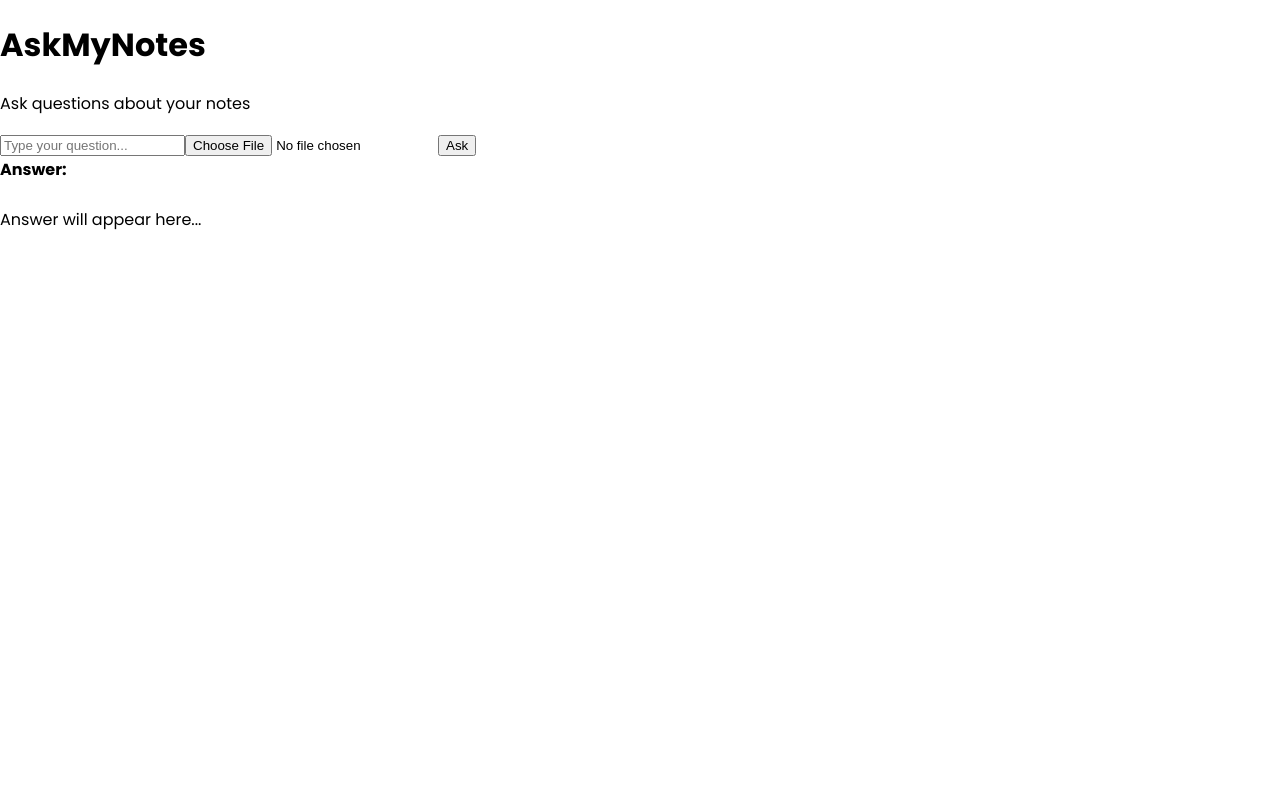
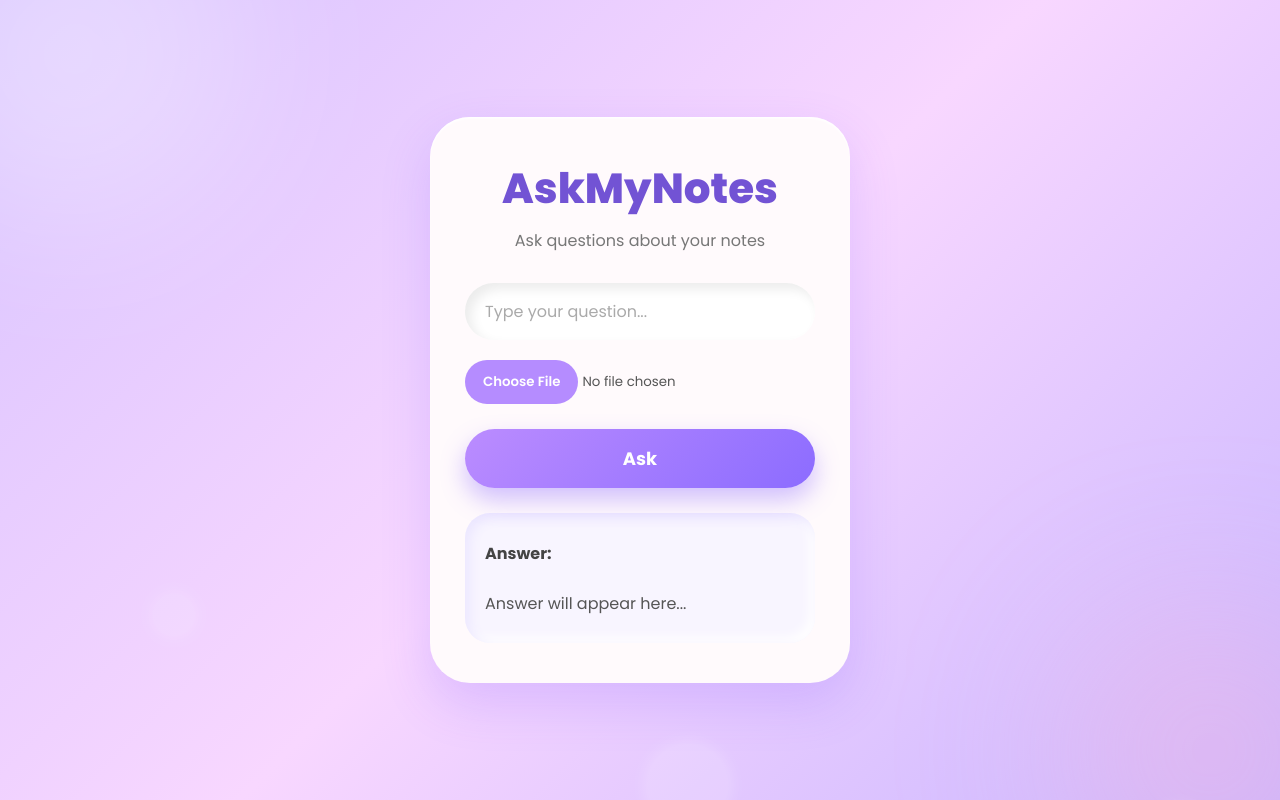
Before and after one commit to meghanamahendarkar-maker/askmynotes_new, a React (Vite) app in the folder frontend/: page / in a window 1280 px wide. Built offline with nearby package versions, Linux system fonts and the light colour scheme; no server answers.

Commit message:
Fix App.jsx and CSS with bubbles

```diff
--- a/frontend/src/App.css
+++ b/frontend/src/App.css
@@ -1,3 +1,48 @@
+/* Google Font */
+@import url('https://fonts.googleapis.com/css2?family=Poppins:wght@300;400;500;600;700;800&display=swap');
+
+* {
+  margin: 0;
+  padding: 0;
+  box-sizing: border-box;
+}
+
+.page {
+  min-height: 100vh;
+  display: flex;
+  justify-content: center;
+  align-items: center;
+  background: linear-gradient(135deg, #d8c3ff, #f8d7ff, #c9b6ff);
+  overflow: hidden;
+  position: relative;
+  font-family: 'Poppins', sans-serif;
+}
+
+/* Background Blur Circles */
+.page::before {
+  content: "";
+  position: absolute;
+  width: 350px;
+  height: 350px;
+  background: #ffffff55;
+  border-radius: 50%;
+  top: -120px;
+  left: -100px;
+  filter: blur(80px);
+}
+
+.page::after {
+  content: "";
+  position: absolute;
+  width: 300px;
+  height: 300px;
+  background: #ffb6d955;
+  border-radius: 50%;
+  bottom: -100px;
+  right: -80px;
+  filter: blur(80px);
+}
+
 /* Floating Bubbles */
 .bubbles {
   position: fixed;
@@ -101,3 +146,181 @@
     opacity: 0;
   }
 }
+
+/* Card */
+.container {
+  width: 420px;
+  background: #fffafc;
+  border-radius: 40px;
+  padding: 40px 35px;
+  box-shadow:
+    0 20px 50px rgba(119, 72, 255, .18),
+    inset 0 2px 2px rgba(255, 255, 255, .9);
+  text-align: center;
+  position: relative;
+  z-index: 1;
+}
+
+.container h1 {
+  color: #7253d4;
+  font-size: 42px;
+  font-weight: 800;
+  font-family: 'Poppins', sans-serif;
+}
+
+.container p {
+  color: #777;
+  margin-top: 8px;
+  margin-bottom: 30px;
+  font-family: 'Poppins', sans-serif;
+}
+
+/* Question Input */
+.question-input {
+  width: 100%;
+  padding: 16px 20px;
+  border: none;
+  border-radius: 50px;
+  margin-bottom: 20px;
+  background: #ffffff;
+  box-shadow:
+    inset 6px 6px 12px #ececec,
+    inset -6px -6px 12px #ffffff;
+  outline: none;
+  font-size: 16px;
+  color: #444;
+  font-family: 'Poppins', sans-serif;
+}
+
+.question-input::placeholder {
+  color: #aaa;
+}
+
+/* File Input */
+.file-input {
+  width: 100%;
+  margin-bottom: 25px;
+  color: #555;
+  font-family: 'Poppins', sans-serif;
+}
+
+.file-input::file-selector-button {
+  border: none;
+  background: #b58cff;
+  color: white;
+  padding: 12px 18px;
+  border-radius: 25px;
+  cursor: pointer;
+  font-weight: 600;
+  transition: .3s;
+  font-family: 'Poppins', sans-serif;
+}
+
+.file-input::file-selector-button:hover {
+  background: #9c6dff;
+}
+
+/* Ask Button */
+button {
+  width: 100%;
+  border: none;
+  padding: 16px;
+  border-radius: 50px;
+  background: linear-gradient(135deg, #bb8cff, #8c6cff);
+  color: white;
+  font-size: 18px;
+  font-weight: 700;
+  cursor: pointer;
+  transition: .35s;
+  box-shadow: 0 12px 25px rgba(122, 84, 255, .35);
+  font-family: 'Poppins', sans-serif;
+}
+
+button:hover:not(:disabled) {
+  transform: translateY(-3px);
+  box-shadow: 0 18px 35px rgba(122, 84, 255, .4);
+}
+
+button:active:not(:disabled) {
+  transform: translateY(0);
+}
+
+button:disabled {
+  opacity: 0.7;
+  cursor: not-allowed;
+}
+
+/* Output Box */
+.output {
+  margin-top: 25px;
+  min-height: 130px;
+  background: #f8f5ff;
+  border-radius: 25px;
+  padding: 20px;
+  display: flex;
+  justify-content: center;
+  align-items: center;
+  color: #555;
+  box-shadow:
+    inset 5px 5px 12px #ece7ff,
+    inset -5px -5px 12px white;
+  text-align: left;
+  font-family: 'Poppins', sans-serif;
+}
+
+.answer,
+.answer-placeholder {
+  width: 100%;
+}
+
+.answer strong,
+.answer-placeholder strong {
+  color: #444;
+}
+
+/* Error */
+.error {
+  color: #d32f2f;
+  width: 100%;
+}
+
+/* Loading */
+.loading {
+  display: flex;
+  flex-direction: column;
+  align-items: center;
+  justify-content: center;
+}
+
+.loading p {
+  margin-top: 12px;
+  color: #777;
+  margin-bottom: 0;
+}
+
+/* Spinner */
+.spinner {
+  width: 45px;
+  height: 45px;
+  border: 5px solid #d6c2ff;
+  border-top: 5px solid #8c6cff;
+  border-radius: 50%;
+  animation: spin 1s linear infinite;
+}
+
+@keyframes spin {
+  to {
+    transform: rotate(360deg);
+  }
+}
+
+/* Responsive */
+@media (max-width: 480px) {
+  .container {
+    width: 90%;
+    padding: 30px 20px;
+  }
+  .container h1 {
+    font-size: 32px;
+  }
+}
```
